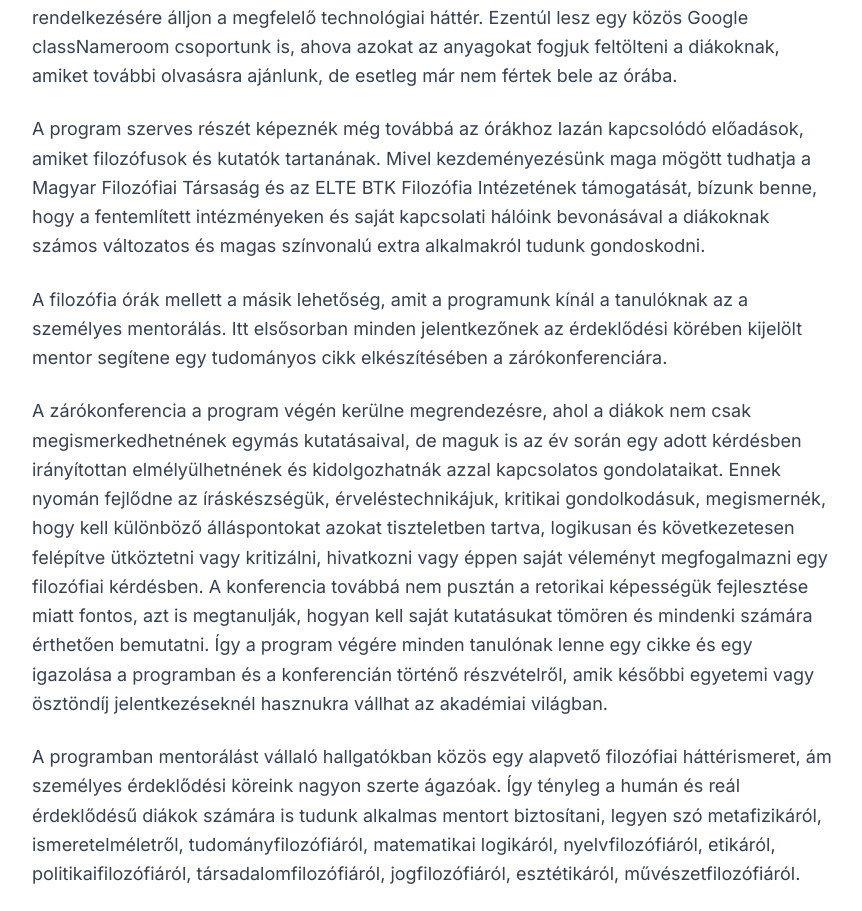
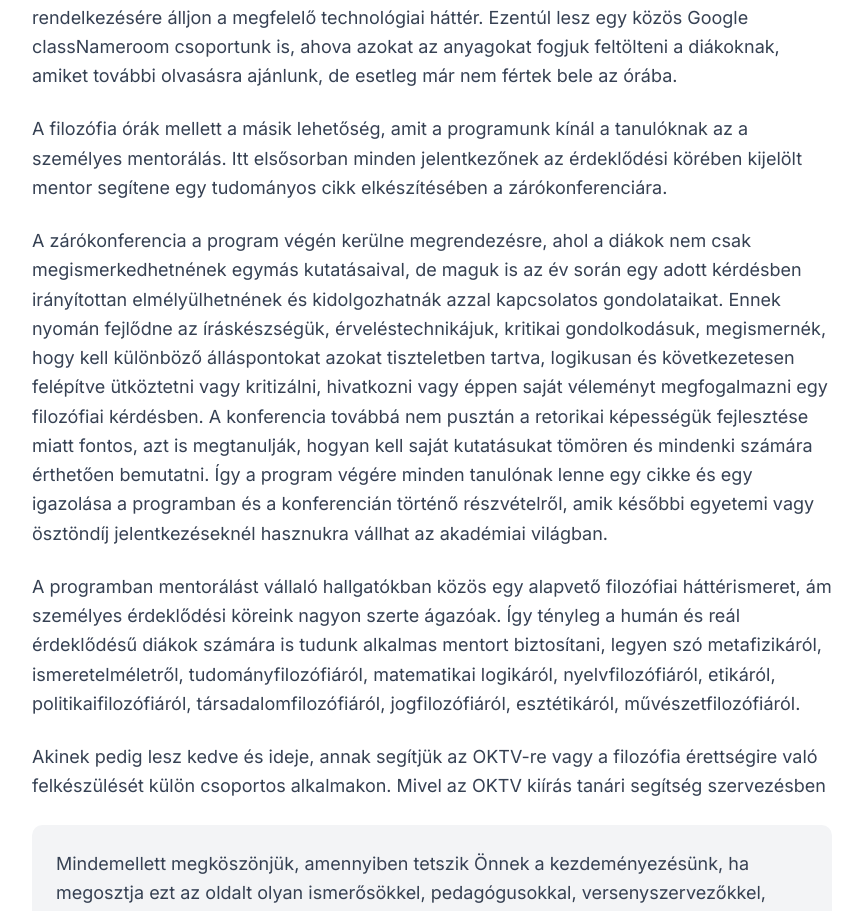
Before and after one commit to Gyulaa/philosophy-mentoring, a Next.js app: page /tanaroknak in a window 1280 px wide. Shown: the part 1570-2481 px from the top of the page, without its empty margins (208-1070 px from the left). Built offline with nearby package versions, Linux system fonts and the light colour scheme.

Commit message:
Editing of the content

```diff
--- a/src/app/tanaroknak/page.tsx
+++ b/src/app/tanaroknak/page.tsx
@@ -33,12 +33,6 @@
                 szükséges segítsék lehetőségükhöz mérten a tanulót, hogy rendelkezésére álljon a megfelelő technológiai
                 háttér. Ezentúl lesz egy közös Google classNameroom csoportunk is, ahova azokat az anyagokat fogjuk feltölteni a
                 diákoknak, amiket további olvasásra ajánlunk, de esetleg már nem fértek bele az órába.
-              </p>
-              <p>A program szerves részét képeznék még továbbá az órákhoz lazán kapcsolódó előadások, amiket filozófusok
-                és kutatók tartanának. Mivel kezdeményezésünk maga mögött tudhatja a Magyar Filozófiai Társaság és az
-                ELTE BTK Filozófia Intézetének támogatását, bízunk benne, hogy a fentemlített intézményeken és saját
-                kapcsolati hálóink bevonásával a diákoknak számos változatos és magas színvonalú extra alkalmakról tudunk
-                gondoskodni.
               </p>
               <p>A filozófia órák mellett a másik lehetőség, amit a programunk kínál a tanulóknak az a személyes mentorálás. Itt elsősorban minden jelentkezőnek az érdeklődési körében kijelölt mentor segítene egy tudományos cikk elkészítésében a zárókonferenciára.</p>
               <p>A zárókonferencia a program végén kerülne megrendezésre, ahol a diákok
```
